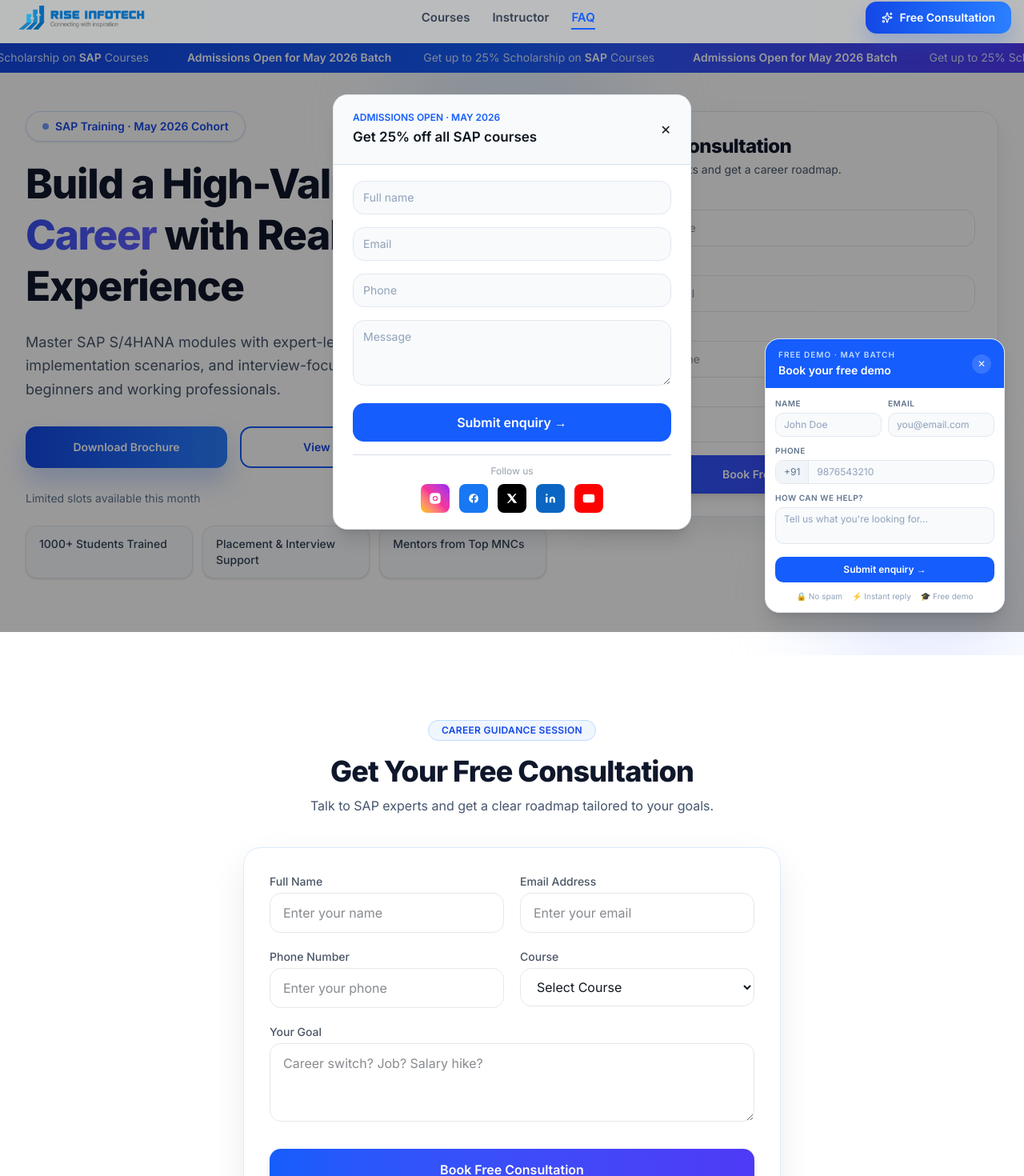
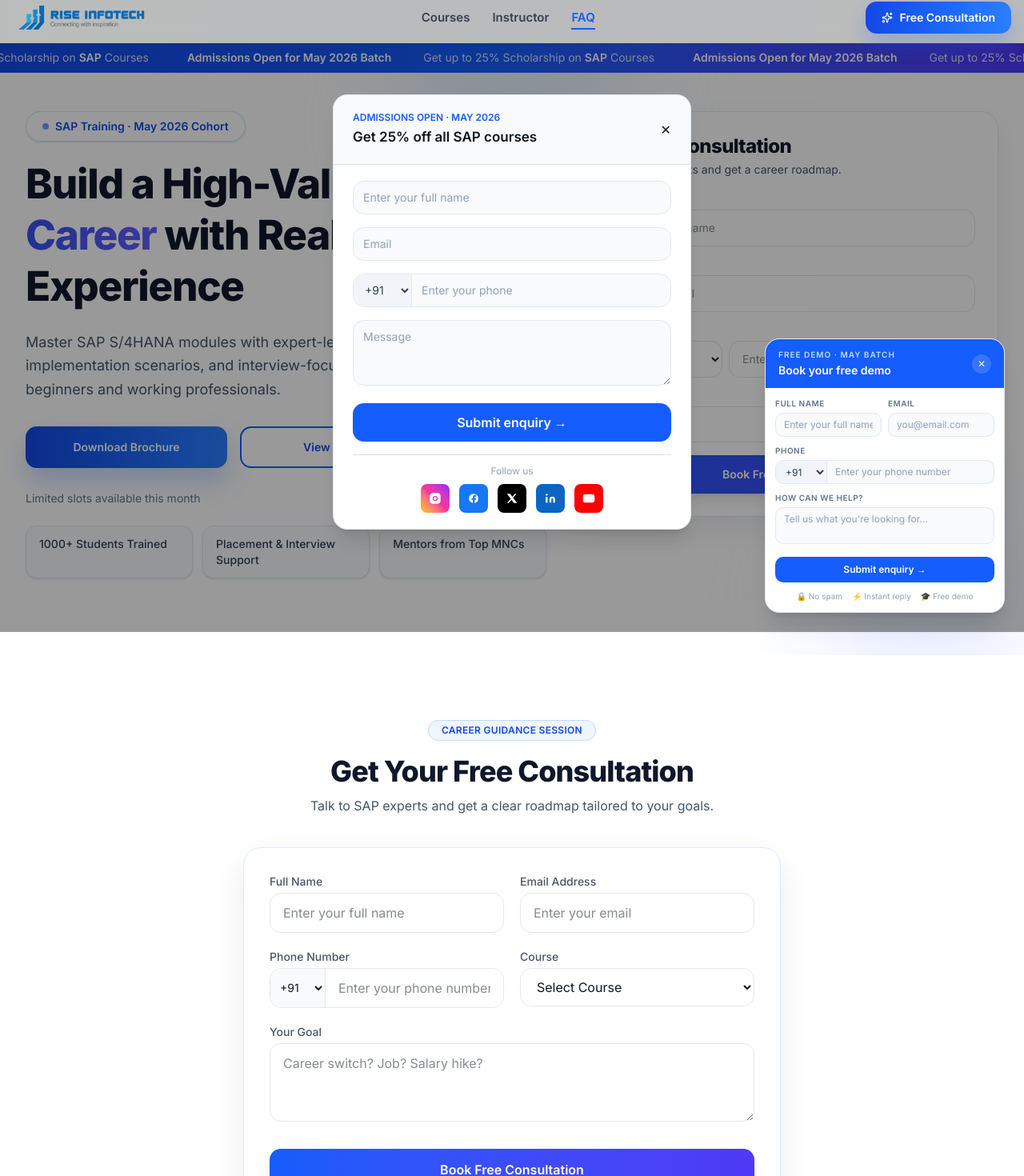
Before and after one commit to Nandita2002/sap-landing-page, a Next.js app: page / in a window 1280 px wide. Shown: the part 10-1480 px from the top of the page at 80% size. Built offline with nearby package versions, Linux system fonts and the light colour scheme.

Commit message:
Add country code selectors and standardize full name labels
Co-authored-by: Nandita Mahesh <Nandita2002@users.noreply.github.com>

```diff
--- a/components/FloatingWidget.tsx
+++ b/components/FloatingWidget.tsx
@@ -8,6 +8,7 @@ const FloatingWidget = () => {
   const [form, setForm] = useState({
     name: "",
     email: "",
+    countryCode: "+91",
     phone: "",
   });
 
@@ -44,7 +45,7 @@ const FloatingWidget = () => {
 
       if (data.status === "success") {
         setSuccess(true);
-        setForm({ name: "", email: "", phone: "" });
+        setForm({ name: "", email: "", countryCode: "+91", phone: "" });
 
         // auto close after success
         setTimeout(() => {
@@ -105,7 +106,7 @@ const FloatingWidget = () => {
         ) : (
           <form onSubmit={handleSubmit} className="space-y-4">
 
-            {/* Name */}
+            {/* Full Name */}
             <div>
               <label className="text-sm font-medium text-gray-700">
                 Full Name
@@ -113,7 +114,7 @@ const FloatingWidget = () => {
               <input
                 type="text"
                 required
-                placeholder="Enter your name"
+                placeholder="Enter your full name"
                 value={form.name}
                 onChange={(e) =>
                   setForm({ ...form, name: e.target.value })
@@ -144,6 +145,20 @@ const FloatingWidget = () => {
               <label className="text-sm font-medium text-gray-700">
                 Phone Number
               </label>
+              <div className="mt-1 flex border rounded-lg overflow-hidden focus-within:ring-2 focus-within:ring-blue-500">
+                <select
+                  value={form.countryCode}
+                  onChange={(e) =>
+                    setForm({ ...form, countryCode: e.target.value })
+                  }
+                  className="px-3 py-2 text-sm text-gray-700 bg-gray-100 border-r outline-none"
+                >
+                  <option value="+91">+91</option>
+                  <option value="+1">+1</option>
+                  <option value="+44">+44</option>
+                  <option value="+61">+61</option>
+                  <option value="+971">+971</option>
+                </select>
                 <input
                   type="tel"
                   required
@@ -152,8 +167,9 @@ const FloatingWidget = () => {
                   onChange={(e) =>
                     setForm({ ...form, phone: e.target.value })
                   }
-                className="w-full mt-1 border rounded-lg px-3 py-2 text-sm focus:ring-2 focus:ring-blue-500 outline-none"
+                  className="flex-1 px-3 py-2 text-sm outline-none"
                 />
+              </div>
             </div>
 
             {/* Submit */}
--- a/components/Hero.tsx
+++ b/components/Hero.tsx
@@ -5,6 +5,7 @@ import { useState } from "react";
 type FormData = {
   name: string;
   email: string;
+  countryCode: string;
   phone: string;
   course: string;
 };
@@ -18,6 +19,7 @@ type FormErrors = {
 const EMPTY_FORM: FormData = {
   name: "",
   email: "",
+  countryCode: "+91",
   phone: "",
   course: "",
 };
@@ -36,7 +38,7 @@ export default function Hero() {
 
   const validate = (data: FormData) => {
     const newErrors: FormErrors = {};
-    if (!data.name.trim()) newErrors.name = "Name is required";
+    if (!data.name.trim()) newErrors.name = "Full Name is required";
 
     const emailRegex = /^[^\s@]+@[^\s@]+\.[^\s@]+$/;
     if (!data.email) newErrors.email = "Email is required";
@@ -78,6 +80,7 @@ export default function Hero() {
         headers: { "Content-Type": "application/json" },
         body: JSON.stringify({
           ...consultationForm,
+          phone: `${consultationForm.countryCode} ${consultationForm.phone}`,
           goal: "Consultation requested via hero form",
           source: "consultation",
         }),
@@ -114,6 +117,7 @@ export default function Hero() {
         headers: { "Content-Type": "application/json" },
         body: JSON.stringify({
           ...brochureForm,
+          phone: `${brochureForm.countryCode} ${brochureForm.phone}`,
           goal: "Brochure download requested via hero popup",
           source: "popup",
         }),
@@ -243,7 +247,7 @@ export default function Hero() {
                   name="name"
                   value={consultationForm.name}
                   onChange={handleConsultationChange}
-                  placeholder="Enter your name"
+                  placeholder="Enter your full name"
                   required
                   className="w-full border border-gray-200 rounded-xl px-4 py-3 text-sm focus:ring-2 focus:ring-blue-500 outline-none"
                 />
@@ -271,6 +275,20 @@ export default function Hero() {
                 <label htmlFor="hero-phone" className="text-sm font-medium text-gray-600 mb-1 block">
                   Phone Number
                 </label>
+                <div className="flex gap-2">
+                  <select
+                    name="countryCode"
+                    value={consultationForm.countryCode}
+                    onChange={handleConsultationChange}
+                    className="w-[34%] border border-gray-200 rounded-xl px-3 py-3 text-sm focus:ring-2 focus:ring-blue-500 outline-none bg-white"
+                  >
+                    <option value="+91">+91 (IN)</option>
+                    <option value="+1">+1 (US)</option>
+                    <option value="+44">+44 (UK)</option>
+                    <option value="+61">+61 (AU)</option>
+                    <option value="+65">+65 (SG)</option>
+                    <option value="+971">+971 (UAE)</option>
+                  </select>
                   <input
                     id="hero-phone"
                     name="phone"
@@ -278,10 +296,11 @@ export default function Hero() {
                     maxLength={10}
                     value={consultationForm.phone}
                     onChange={handleConsultationChange}
-                  placeholder="Enter your phone"
+                    placeholder="Enter phone number"
                     required
-                  className="w-full border border-gray-200 rounded-xl px-4 py-3 text-sm focus:ring-2 focus:ring-blue-500 outline-none"
+                    className="w-[66%] border border-gray-200 rounded-xl px-4 py-3 text-sm focus:ring-2 focus:ring-blue-500 outline-none"
                   />
+                </div>
                 {consultationErrors.phone && <p className="text-red-500 text-xs mt-1">{consultationErrors.phone}</p>}
               </div>
 
@@ -362,7 +381,7 @@ export default function Hero() {
                     name="name"
                     value={brochureForm.name}
                     onChange={handleBrochureChange}
-                    placeholder="Enter your name"
+                    placeholder="Enter your full name"
                     required
                     className="w-full border border-gray-200 rounded-xl px-4 py-3 text-sm focus:ring-2 focus:ring-blue-500 outline-none"
                   />
@@ -390,6 +409,20 @@ export default function Hero() {
                   <label htmlFor="brochure-phone" className="text-sm font-medium text-gray-600 mb-1 block">
                     Phone Number
                   </label>
+                  <div className="flex gap-2">
+                    <select
+                      name="countryCode"
+                      value={brochureForm.countryCode}
+                      onChange={handleBrochureChange}
+                      className="w-[34%] border border-gray-200 rounded-xl px-3 py-3 text-sm focus:ring-2 focus:ring-blue-500 outline-none bg-white"
+                    >
+                      <option value="+91">+91 (IN)</option>
+                      <option value="+1">+1 (US)</option>
+                      <option value="+44">+44 (UK)</option>
+                      <option value="+61">+61 (AU)</option>
+                      <option value="+65">+65 (SG)</option>
+                      <option value="+971">+971 (UAE)</option>
+                    </select>
                     <input
                       id="brochure-phone"
                       name="phone"
@@ -397,10 +430,11 @@ export default function Hero() {
                       maxLength={10}
                       value={brochureForm.phone}
                       onChange={handleBrochureChange}
-                    placeholder="Enter your phone"
+                      placeholder="Enter phone number"
                       required
-                    className="w-full border border-gray-200 rounded-xl px-4 py-3 text-sm focus:ring-2 focus:ring-blue-500 outline-none"
+                      className="w-[66%] border border-gray-200 rounded-xl px-4 py-3 text-sm focus:ring-2 focus:ring-blue-500 outline-none"
                     />
+                  </div>
                   {brochureErrors.phone && <p className="text-red-500 text-xs mt-1">{brochureErrors.phone}</p>}
                 </div>
 
--- a/components/Pricing.tsx
+++ b/components/Pricing.tsx
@@ -9,6 +9,7 @@ const FloatingWidget = () => {
     name: "",
     email: "",
     phone: "",
+    countryCode: "+91",
   });
 
   const [loading, setLoading] = useState(false);
@@ -36,7 +37,10 @@ const FloatingWidget = () => {
         "https://script.google.com/macros/s/AKfycbwJVHAGRMFPfVpLC2rZiErn8dFcRY7E_1yqlKniUKe3aO5LiAADO_XEDS1EBpTuNpzxUA/exec",
         {
           method: "POST",
-          body: JSON.stringify(form),
+          body: JSON.stringify({
+            ...form,
+            phone: `${form.countryCode}${form.phone}`,
+          }),
         }
       );
 
@@ -44,7 +48,7 @@ const FloatingWidget = () => {
 
       if (data.status === "success") {
         setSuccess(true);
-        setForm({ name: "", email: "", phone: "" });
+        setForm({ name: "", email: "", phone: "", countryCode: "+91" });
 
         // auto close after success
         setTimeout(() => {
@@ -113,7 +117,7 @@ const FloatingWidget = () => {
               <input
                 type="text"
                 required
-                placeholder="Enter your name"
+                placeholder="Enter your full name"
                 value={form.name}
                 onChange={(e) =>
                   setForm({ ...form, name: e.target.value })
@@ -144,6 +148,18 @@ const FloatingWidget = () => {
               <label className="text-sm font-medium text-gray-700">
                 Phone Number
               </label>
+              <div className="mt-1 flex border rounded-lg overflow-hidden focus-within:ring-2 focus-within:ring-blue-500">
+                <select
+                  value={form.countryCode}
+                  onChange={(e) => setForm({ ...form, countryCode: e.target.value })}
+                  className="px-2.5 py-2 text-sm text-gray-700 border-r bg-gray-100 outline-none"
+                >
+                  <option value="+91">+91</option>
+                  <option value="+1">+1</option>
+                  <option value="+44">+44</option>
+                  <option value="+61">+61</option>
+                  <option value="+971">+971</option>
+                </select>
                 <input
                   type="tel"
                   required
@@ -152,8 +168,9 @@ const FloatingWidget = () => {
                   onChange={(e) =>
                     setForm({ ...form, phone: e.target.value })
                   }
-                className="w-full mt-1 border rounded-lg px-3 py-2 text-sm focus:ring-2 focus:ring-blue-500 outline-none"
+                  className="w-full px-3 py-2 text-sm outline-none"
                 />
+              </div>
             </div>
 
             {/* Submit */}
--- a/components/StickyEnquiry.tsx
+++ b/components/StickyEnquiry.tsx
@@ -18,6 +18,7 @@ const StickyEnquiry: React.FC = () => {
   const [open, setOpen] = useState(false);
   const [isMobile, setIsMobile] = useState(false);
   const [loading, setLoading] = useState(false);
+  const [countryCode, setCountryCode] = useState("+91");
   const [form, setForm] = useState<FormType>({ name: "", email: "", phone: "", message: "" });
   const [toast, setToast] = useState<{
     type: "success" | "error";
@@ -63,7 +64,7 @@ const StickyEnquiry: React.FC = () => {
       const res = await fetch("/api/submit-form", {
         method: "POST",
         headers: { "Content-Type": "application/json" },
-        body: JSON.stringify({ ...form, source: "sticky_form" }),
+        body: JSON.stringify({ ...form, phone: `${countryCode}${form.phone}`, source: "sticky_form" }),
       });
       const data = await res.json();
       if (!res.ok) {
@@ -77,6 +78,7 @@ const StickyEnquiry: React.FC = () => {
         });
 
         setForm({ name: "", email: "", phone: "", message: "" });
+        setCountryCode("+91");
         setOpen(false);
       } else {
         setToast({
@@ -140,8 +142,8 @@ const StickyEnquiry: React.FC = () => {
             <div className={`p-3 flex flex-col gap-2.5 ${isMobile ? "max-h-[78vh] overflow-y-auto pb-24" : ""}`}>
               <div className="grid grid-cols-1 gap-2 sm:grid-cols-2">
                 <div>
-                  <Label>Name</Label>
-                  <input type="text" name="name" value={form.name} onChange={handleChange} placeholder="John Doe" className={inputBase} />
+                  <Label>Full Name</Label>
+                  <input type="text" name="name" value={form.name} onChange={handleChange} placeholder="Enter your full name" className={inputBase} />
                 </div>
                 <div>
                   <Label>Email</Label>
@@ -151,8 +153,18 @@ const StickyEnquiry: React.FC = () => {
               <div>
                 <Label>Phone</Label>
                 <div className="flex border border-slate-200 rounded-lg overflow-hidden bg-slate-50 focus-within:ring-2 focus-within:ring-blue-500 transition">
-                  <span className="px-2.5 flex items-center text-xs text-slate-500 border-r border-slate-200 bg-slate-100 whitespace-nowrap">+91</span>
-                  <input type="tel" name="phone" value={form.phone} onChange={handleChange} placeholder="9876543210" className="flex-1 px-2.5 py-1.5 text-xs text-slate-900 outline-none bg-transparent placeholder:text-slate-400" />
+                  <select
+                    value={countryCode}
+                    onChange={(e) => setCountryCode(e.target.value)}
+                    className="px-2 text-xs text-slate-700 border-r border-slate-200 bg-slate-100 outline-none"
+                  >
+                    <option value="+91">+91</option>
+                    <option value="+1">+1</option>
+                    <option value="+44">+44</option>
+                    <option value="+61">+61</option>
+                    <option value="+971">+971</option>
+                  </select>
+                  <input type="tel" name="phone" value={form.phone} onChange={handleChange} placeholder="Enter your phone number" className="flex-1 px-2.5 py-1.5 text-xs text-slate-900 outline-none bg-transparent placeholder:text-slate-400" />
                 </div>
               </div>
               <div>
--- a/components/consultation.tsx
+++ b/components/consultation.tsx
@@ -6,6 +6,7 @@ type FormData = { name: string; email: string; phone: string; course: string; go
 type Errors = { name?: string; email?: string; phone?: string; };
 
 export default function FreeConsultationForm() {
+  const [countryCode, setCountryCode] = useState("+91");
   const [form, setForm] = useState<FormData>({ name: "", email: "", phone: "", course: "", goal: "" });
   const [errors, setErrors] = useState<Errors>({});
   const [loading, setLoading] = useState(false);
@@ -13,7 +14,7 @@ export default function FreeConsultationForm() {
 
   const validate = () => {
     const newErrors: Errors = {};
-    if (!form.name.trim()) newErrors.name = "Name is required";
+    if (!form.name.trim()) newErrors.name = "Full Name is required";
     const emailRegex = /^[^\s@]+@[^\s@]+\.[^\s@]+$/;
     if (!form.email) newErrors.email = "Email is required";
     else if (!emailRegex.test(form.email)) newErrors.email = "Enter a valid email";
@@ -38,7 +39,11 @@ export default function FreeConsultationForm() {
       const res = await fetch("/api/submit-form", {
         method: "POST",
         headers: { "Content-Type": "application/json" },
-        body: JSON.stringify({ ...form, source: "consultation" }),
+        body: JSON.stringify({
+          ...form,
+          phone: `${countryCode}${form.phone}`,
+          source: "consultation",
+        }),
       });
       const data = await res.json();
       if (!res.ok) {
@@ -80,7 +85,7 @@ export default function FreeConsultationForm() {
           <form onSubmit={handleSubmit} className="grid grid-cols-1 md:grid-cols-2 gap-4 md:gap-5">
             <div>
               <label htmlFor="name" className="text-sm font-medium text-gray-600 mb-1 block">Full Name</label>
-              <input id="name" name="name" value={form.name} onChange={handleChange} placeholder="Enter your name" required className="w-full border border-gray-200 rounded-xl px-4 py-3 text-sm md:text-base focus:ring-2 focus:ring-blue-500 outline-none" />
+              <input id="name" name="name" value={form.name} onChange={handleChange} placeholder="Enter your full name" required className="w-full border border-gray-200 rounded-xl px-4 py-3 text-sm md:text-base focus:ring-2 focus:ring-blue-500 outline-none" />
               {errors.name && <p className="text-red-500 text-xs mt-1">{errors.name}</p>}
             </div>
             <div>
@@ -90,7 +95,22 @@ export default function FreeConsultationForm() {
             </div>
             <div>
               <label htmlFor="phone" className="text-sm font-medium text-gray-600 mb-1 block">Phone Number</label>
-              <input id="phone" name="phone" type="tel" maxLength={10} value={form.phone} onChange={handleChange} placeholder="Enter your phone" required className="w-full border border-gray-200 rounded-xl px-4 py-3 text-sm md:text-base focus:ring-2 focus:ring-blue-500 outline-none" />
+              <div className="flex border border-gray-200 rounded-xl overflow-hidden focus-within:ring-2 focus-within:ring-blue-500">
+                <select
+                  aria-label="Country code"
+                  value={countryCode}
+                  onChange={(e) => setCountryCode(e.target.value)}
+                  className="bg-gray-50 border-r border-gray-200 px-2 py-3 text-sm outline-none"
+                >
+                  <option value="+91">+91</option>
+                  <option value="+1">+1</option>
+                  <option value="+44">+44</option>
+                  <option value="+61">+61</option>
+                  <option value="+65">+65</option>
+                  <option value="+971">+971</option>
+                </select>
+                <input id="phone" name="phone" type="tel" maxLength={10} value={form.phone} onChange={handleChange} placeholder="Enter your phone number" required className="w-full px-4 py-3 text-sm md:text-base outline-none" />
+              </div>
               {errors.phone && <p className="text-red-500 text-xs mt-1">{errors.phone}</p>}
             </div>
             <div>
--- a/components/pop.tsx
+++ b/components/pop.tsx
@@ -32,7 +32,7 @@ const Popup = () => {
   const closeTimer = useRef<NodeJS.Timeout | null>(null);
   const autoOpenTimer = useRef<NodeJS.Timeout | null>(null);
   const openedRef = useRef(false);
-  const [form, setForm] = useState({ name: "", email: "", phone: "", message: "" });
+  const [form, setForm] = useState({ name: "", email: "", phone: "", countryCode: "+91", message: "" });
 
   useEffect(() => {
     const openPopup = () => {
@@ -75,7 +75,7 @@ const Popup = () => {
       }
       if (data.status === "success") {
         setSuccess(true);
-        setForm({ name: "", email: "", phone: "", message: "" });
+        setForm({ name: "", email: "", phone: "", countryCode: "+91", message: "" });
         if (closeTimer.current) clearTimeout(closeTimer.current);
         closeTimer.current = setTimeout(() => setOpen(false), 2500);
       } else {
@@ -107,9 +107,27 @@ const Popup = () => {
             </div>
           ) : (
             <div className="space-y-4">
-              <input placeholder="Full name" value={form.name} onChange={(e) => setForm({ ...form, name: e.target.value })} className={inputClass} />
+              <input placeholder="Enter your full name" value={form.name} onChange={(e) => setForm({ ...form, name: e.target.value })} className={inputClass} />
               <input placeholder="Email" value={form.email} onChange={(e) => setForm({ ...form, email: e.target.value })} className={inputClass} />
-              <input placeholder="Phone" value={form.phone} onChange={(e) => setForm({ ...form, phone: e.target.value })} className={inputClass} />
+              <div className="flex border border-slate-200 rounded-xl overflow-hidden bg-slate-50 focus-within:ring-2 focus-within:ring-blue-500">
+                <select
+                  value={form.countryCode}
+                  onChange={(e) => setForm({ ...form, countryCode: e.target.value })}
+                  className="px-2.5 py-2.5 text-sm text-slate-700 border-r border-slate-200 bg-slate-100 outline-none"
+                >
+                  <option value="+91">+91</option>
+                  <option value="+1">+1</option>
+                  <option value="+44">+44</option>
+                  <option value="+61">+61</option>
+                  <option value="+971">+971</option>
+                </select>
+                <input
+                  placeholder="Enter your phone"
+                  value={form.phone}
+                  onChange={(e) => setForm({ ...form, phone: e.target.value })}
+                  className="flex-1 px-3 py-2.5 text-sm text-slate-900 outline-none bg-transparent placeholder:text-slate-400"
+                />
+              </div>
               <textarea rows={3} placeholder="Message" value={form.message} onChange={(e) => setForm({ ...form, message: e.target.value })} className={inputClass} />
               <button onClick={handleSubmit} disabled={loading} className="w-full bg-blue-600 hover:bg-blue-700 disabled:opacity-60 text-white py-3 rounded-xl font-semibold transition">
                 {loading ? "Submitting..." : "Submit enquiry →"}
```
Lines whose indentation alone changed are shown as unchanged.
